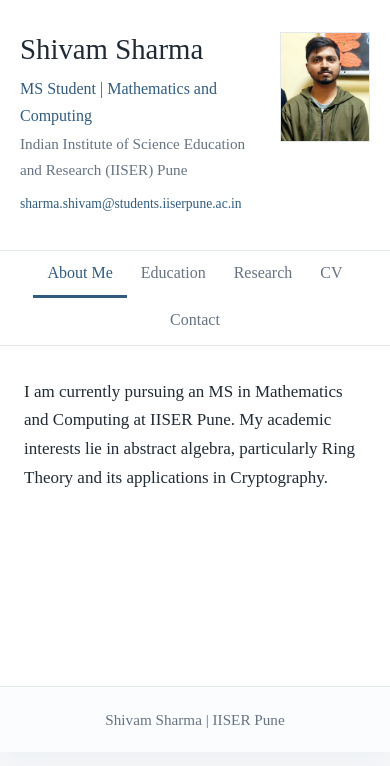
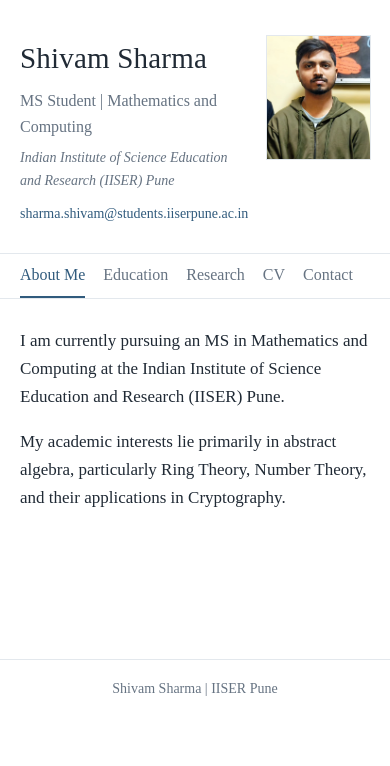
Before and after one commit to stopitshivam/stopitshivam.github.io, a plain HTML site: page index.html in a window 390 px wide. Both pictures are taken after a click on the tab "About Me". Drawn offline with Linux system fonts and the light colour scheme.

Commit message:
Refactor HTML structure and styles for clarity

```diff
--- a/index.html
+++ b/index.html
@@ -1,4 +1,3 @@
-
 <!DOCTYPE html>
 <html lang="en">
 <head>
@@ -24,36 +23,25 @@
 
     body {
       margin: 0;
+      font-family: "Times New Roman", Times, serif;
+      color: var(--ink);
       background: var(--background);
-  color: var(--ink);
-  font-family: "Times New Roman", Times, serif;
+      line-height: 1.65;
       font-size: 17px;
-  line-height: 1.7;
-}
-
-a {
-  color: var(--accent);
-  text-decoration: none;
-}
-
-a:hover {
-  text-decoration: underline;
     }
 
     .page {
-  width: min(1000px, calc(100% - 40px));
-  margin: 42px auto;
+      width: min(1000px, 100%);
+      margin: 0 auto;
       background: var(--paper);
-  border: 1px solid var(--line);
-  box-shadow: 0 8px 30px rgba(25, 45, 65, 0.04);
-  min-height: 650px;
+      min-height: 100vh;
     }
 
     /* Profile header */
 
     .profile {
       width: min(790px, calc(100% - 64px));
-  margin: 0 auto;
+      margin: auto;
       padding: 48px 0 35px;
       display: flex;
       align-items: center;
@@ -63,253 +51,234 @@ a:hover {
 
     .profile-info {
       flex: 1;
-  min-width: 0;
     }
 
     .profile h1 {
-  margin: 0;
-  font-size: clamp(2.2rem, 5vw, 3rem);
-  line-height: 1.2;
+      font-size: 38px;
       font-weight: normal;
-  letter-spacing: 0;
+      margin: 0 0 5px;
+      letter-spacing: 0.2px;
     }
 
-.role {
-  margin: 8px 0 2px;
-  color: var(--accent);
-  font-size: 1.15rem;
+    .designation {
+      margin: 0 0 5px;
+      color: var(--muted);
+      font-size: 18px;
     }
 
     .affiliation {
-  margin: 0;
+      margin: 0 0 10px;
       color: var(--muted);
-  font-size: 1.05rem;
     }
 
     .email {
-  display: inline-block;
-  margin-top: 9px;
-  font-size: 1rem;
+      margin: 0;
+      font-size: 16px;
+    }
+
+    .email a {
+      color: var(--accent);
+      text-decoration: none;
+    }
+
+    .email a:hover {
+      text-decoration: underline;
     }
 
     .photo {
       width: 145px;
       height: 165px;
-  flex: 0 0 145px;
       object-fit: cover;
       object-position: center;
+      flex-shrink: 0;
       border: 1px solid var(--line);
+    }
+
+    .affiliation a,
+    .institution a {
+      font-style: italic;
+      color: var(--muted);
+      text-decoration: none;
+    }
+
+    .affiliation a:hover,
+    .institution a:hover {
+      color: var(--accent);
+      text-decoration: underline;
     }
 
     /* Navigation */
 
-nav {
-  display: flex;
-  justify-content: center;
-  flex-wrap: wrap;
-  padding: 0 20px;
-  background: white;
+    .navigation {
       border-top: 1px solid var(--line);
       border-bottom: 1px solid var(--line);
+      padding: 0;
     }
 
-nav button {
-  appearance: none;
-  border: 0;
-  border-bottom: 3px solid transparent;
-  background: transparent;
-  padding: 16px 23px;
-  color: var(--muted);
-  font-family: "Times New Roman", Times, serif;
-  font-size: 1.05rem;
-  cursor: pointer;
-  transition: 0.2s;
+    .tabs {
+      width: min(790px, calc(100% - 64px));
+      margin: auto;
+      display: flex;
+      flex-wrap: wrap;
+      gap: 30px;
     }
 
-nav button:hover,
-nav button[aria-selected="true"] {
+    .tab {
+      font-family: "Times New Roman", Times, serif;
+      font-size: 17px;
+      color: var(--muted);
+      background: none;
+      border: none;
+      border-bottom: 2px solid transparent;
+      padding: 15px 0 13px;
+      cursor: pointer;
+    }
+
+    .tab:hover {
+      color: var(--accent);
+    }
+
+    .tab[aria-selected="true"] {
       color: var(--accent);
       border-bottom-color: var(--accent);
     }
 
-/* Content */
+    /* Main content */
 
     main {
       width: min(790px, calc(100% - 64px));
-  margin: 0 auto;
-  min-height: 340px;
+      margin: auto;
+      padding: 38px 0 65px;
+      min-height: 360px;
     }
 
     .panel {
       display: none;
-  padding: 38px 0 50px;
     }
 
     .panel.active {
       display: block;
     }
+
     /* Hide repeated section headings inside the content */
     .panel h2 {
       display: none;
     }
 
-h2 {
-  margin: 0 0 18px;
-  color: var(--accent);
-  font-size: 1.35rem;
-  font-weight: normal;
+    p {
+      margin-top: 0;
     }
 
-p {
-  margin: 0 0 13px;
+    .entry {
+      margin-bottom: 27px;
     }
 
-.list {
-  margin: 0;
-  padding-left: 22px;
-}
-
-.list li {
-  padding: 3px 0;
-}
-
-/* Education */
-
-.edu {
-  display: grid;
-  grid-template-columns: 1fr auto;
-  gap: 5px 20px;
-  padding: 14px 0;
-  border-bottom: 1px solid var(--line);
-}
-
-.edu:last-child {
-  border-bottom: 0;
-}
-
-.year {
-  color: var(--muted);
-  white-space: nowrap;
+    .entry-title {
+      font-size: 19px;
+      font-weight: bold;
+      margin: 0 0 3px;
     }
 
     .institution {
-  grid-column: 1 / -1;
       color: var(--muted);
-  font-size: 1rem;
+      margin: 0;
     }
 
-/* CV */
+    .date {
+      color: var(--muted);
+      font-size: 16px;
+      margin: 2px 0 0;
+    }
 
-.cv {
+    .research-list {
+      padding-left: 22px;
+      margin-top: 8px;
+    }
+
+    .research-list li {
+      margin-bottom: 7px;
+    }
+
+    /* CV button */
+
+    .cv-button {
       display: inline-block;
+      padding: 9px 18px;
       margin-top: 8px;
-  padding: 9px 19px;
-  color: white;
-  background: var(--accent);
       border: 1px solid var(--accent);
-  font-family: "Times New Roman", Times, serif;
-  font-size: 1rem;
+      color: var(--accent);
+      text-decoration: none;
+      font-size: 16px;
       transition: 0.2s;
     }
 
-.cv:hover {
-  color: var(--accent);
-  background: white;
-  text-decoration: none;
+    .cv-button:hover {
+      background: var(--accent);
+      color: white;
     }
 
     /* Footer */
 
     footer {
-  padding: 20px;
+      border-top: 1px solid var(--line);
+      padding: 17px 32px;
       text-align: center;
       color: var(--muted);
-  background: #fbfcfd;
-  border-top: 1px solid var(--line);
-  font-size: 0.95rem;
+      font-size: 14px;
     }
 
     /* Mobile layout */
 
-@media (max-width: 650px) {
-
-  .page {
-    width: 100%;
-    margin: 0;
-    border: 0;
+    @media (max-width: 600px) {
+      .profile {
+        width: calc(100% - 40px);
+        padding: 35px 0 28px;
+        gap: 18px;
+        align-items: flex-start;
       }
 
-  .profile {
-    width: calc(100% - 40px);
-    gap: 18px;
-    padding: 32px 0;
+      .profile h1 {
+        font-size: 29px;
+      }
+
+      .designation {
+        font-size: 16px;
+      }
+
+      .affiliation,
+      .email {
+        font-size: 14px;
       }
 
       .photo {
-    width: 110px;
-    height: 130px;
-    flex-basis: 110px;
+        width: 105px;
+        height: 125px;
       }
 
-  nav {
-    justify-content: center;
-    padding: 0 5px;
+      .tabs {
+        width: calc(100% - 40px);
+        gap: 18px;
       }
 
-  nav button {
-    padding: 13px 14px;
-    font-size: 1rem;
+      .tab {
+        font-size: 16px;
+        padding: 12px 0;
       }
 
       main {
-    width: calc(100% - 48px);
-  }
-
-  .panel {
-    padding: 32px 0 40px;
+        width: calc(100% - 40px);
+        padding-top: 28px;
       }
     }
 
-@media (max-width: 420px) {
-
+    @media (max-width: 380px) {
       .profile {
-    align-items: flex-start;
-    gap: 12px;
+        flex-direction: column-reverse;
       }
 
       .photo {
-    width: 90px;
-    height: 110px;
-    flex-basis: 90px;
-  }
-
-  .profile h1 {
-    font-size: 1.8rem;
-  }
-
-  .role {
-    font-size: 1rem;
-  }
-
-  .affiliation {
-    font-size: 0.95rem;
-  }
-
-  .email {
-    font-size: 0.85rem;
-    overflow-wrap: anywhere;
-  }
-
-  .edu {
-    grid-template-columns: 1fr;
-  }
-
-  .year {
-    grid-row: 2;
-  }
-
-  .institution {
-    grid-column: 1;
+        width: 115px;
+        height: 130px;
       }
     }
   </style>
@@ -319,101 +288,110 @@ footer {
 
   <div class="page">
 
-<!-- PROFILE HEADER -->
-
+    <!-- Profile header -->
     <header class="profile">
 
       <div class="profile-info">
-
         <h1>Shivam Sharma</h1>
 
-    <p class="role">
+        <p class="designation">
           MS Student | Mathematics and Computing
         </p>
 
         <p class="affiliation">
+          <a href="https://www.iiserpune.ac.in/"
+             target="_blank"
+             rel="noopener noreferrer">
             Indian Institute of Science Education and Research (IISER) Pune
+          </a>
         </p>
 
-    <a class="email"
-       href="mailto:sharma.shivam@students.iiserpune.ac.in">
+        <p class="email">
+          <a href="mailto:sharma.shivam@students.iiserpune.ac.in">
             sharma.shivam@students.iiserpune.ac.in
           </a>
-
+        </p>
       </div>
 
       <img
+        src="profile.jpg"
+        alt="Profile photograph of Shivam Sharma"
         class="photo"
-    src="profile.jpg"
-    alt="Photograph of Shivam Sharma"
       >
 
     </header>
 
 
-<!-- CLICKABLE NAVIGATION -->
+    <!-- Navigation tabs -->
+    <nav class="navigation" aria-label="Main navigation">
 
-<nav role="tablist" aria-label="Website sections">
+      <div class="tabs" role="tablist">
 
-  <button type="button"
+        <button
+          class="tab"
+          id="tab-about"
           role="tab"
-          id="tab-about"
+          aria-selected="true"
           aria-controls="about"
-          aria-selected="true"
-          data-panel="about">
+          tabindex="0"
+          onclick="showPanel('about', this)">
           About Me
         </button>
 
-  <button type="button"
+        <button
+          class="tab"
+          id="tab-education"
           role="tab"
-          id="tab-education"
+          aria-selected="false"
           aria-controls="education"
-          aria-selected="false"
           tabindex="-1"
-          data-panel="education">
+          onclick="showPanel('education', this)">
           Education
         </button>
 
-  <button type="button"
+        <button
+          class="tab"
+          id="tab-research"
           role="tab"
-          id="tab-research"
+          aria-selected="false"
           aria-controls="research"
-          aria-selected="false"
           tabindex="-1"
-          data-panel="research">
+          onclick="showPanel('research', this)">
           Research
         </button>
 
-  <button type="button"
+        <button
+          class="tab"
+          id="tab-cv"
           role="tab"
-          id="tab-cv"
+          aria-selected="false"
           aria-controls="cv"
-          aria-selected="false"
           tabindex="-1"
-          data-panel="cv">
+          onclick="showPanel('cv', this)">
           CV
         </button>
 
-  <button type="button"
+        <button
+          class="tab"
+          id="tab-contact"
           role="tab"
-          id="tab-contact"
+          aria-selected="false"
           aria-controls="contact"
-          aria-selected="false"
           tabindex="-1"
-          data-panel="contact">
+          onclick="showPanel('contact', this)">
           Contact
         </button>
 
+      </div>
     </nav>
 
 
-<!-- SECTION CONTENT -->
-
+    <!-- Main content -->
     <main>
 
-  <!-- ABOUT ME: THE DEFAULT VISIBLE SECTION -->
-
-  <section class="panel active"
+      <!-- About Me -->
+      <section
+        class="panel active"
         id="about"
         role="tabpanel"
         aria-labelledby="tab-about">
@@ -422,18 +400,22 @@ footer {
 
         <p>
           I am currently pursuing an MS in Mathematics and Computing
-      at IISER Pune. My academic interests lie in abstract algebra,
-      particularly Ring Theory and its applications in Cryptography.
+          at the Indian Institute of Science Education and Research
+          (IISER) Pune.
         </p>
 
-    <!-- Add more details about yourself here. -->
+        <p>
+          My academic interests lie primarily in abstract algebra,
+          particularly Ring Theory, Number Theory, and their
+          applications in Cryptography.
+        </p>
 
       </section>
 
 
-  <!-- EDUCATION -->
-
-  <section class="panel"
+      <!-- Education -->
+      <section
+        class="panel"
         id="education"
         role="tabpanel"
         aria-labelledby="tab-education"
@@ -441,61 +423,67 @@ footer {
 
         <h2>Education</h2>
 
-    <div class="edu">
+        <div class="entry">
+          <p class="entry-title">
+            MS Mathematics and Computing
+          </p>
 
-      <strong>MS Mathematics and Computing</strong>
+          <p class="institution">
+            <a href="https://www.iiserpune.ac.in/"
+               target="_blank"
+               rel="noopener noreferrer">
+              Indian Institute of Science Education and Research (IISER) Pune
+            </a>
+          </p>
 
-      <span class="year">2026–2028</span>
-
-      <span class="institution">
-        Indian Institute of Science Education and Research (IISER) Pune
-      </span>
-
+          <p class="date">2026 – 2028</p>
         </div>
 
-    <div class="edu">
+        <div class="entry">
+          <p class="entry-title">
+            B.Sc. (Hons.) Mathematics
+          </p>
 
-      <strong>B.Sc. (Hons.) Mathematics</strong>
+          <p class="institution">
+            <a href="https://www.du.ac.in/"
+               target="_blank"
+               rel="noopener noreferrer">
+              University of Delhi
+            </a>
+          </p>
 
-      <span class="year">2023–2026</span>
-
-      <span class="institution">
-        University of Delhi
-      </span>
-
+          <p class="date">2023 – 2026</p>
         </div>
-
-    <!-- Add more qualifications here. -->
 
       </section>
 
 
-  <!-- RESEARCH -->
-
-  <section class="panel"
+      <!-- Research -->
+      <section
+        class="panel"
         id="research"
         role="tabpanel"
         aria-labelledby="tab-research"
         hidden>
 
-    <h2>Research Interests</h2>
+        <h2>Research</h2>
 
-    <ul class="list">
+        <p>
+          My research interests include:
+        </p>
 
+        <ul class="research-list">
           <li>Ring Theory</li>
           <li>Number Theory</li>
           <li>Cryptography</li>
-
         </ul>
-
-    <!-- Add research projects, publications and presentations here. -->
 
       </section>
 
 
       <!-- CV -->
-
-  <section class="panel"
+      <section
+        class="panel"
         id="cv"
         role="tabpanel"
         aria-labelledby="tab-cv"
@@ -504,23 +492,23 @@ footer {
         <h2>Curriculum Vitae</h2>
 
         <p>
-      My CV contains further details about my education,
-      technical skills and academic background.
+          My curriculum vitae is available at the link below.
         </p>
 
-    <a class="cv"
+        <a
+          class="cv-button"
           href="https://drive.google.com/file/d/1L4itAMqI7-j89zP4iOcQpTXU4VsugHLx/view?usp=drive_link"
           target="_blank"
           rel="noopener noreferrer">
-      View My CV
+          View Curriculum Vitae
         </a>
 
       </section>
 
 
-  <!-- CONTACT: EMAIL ONLY -->
-
-  <section class="panel"
+      <!-- Contact -->
+      <section
+        class="panel"
         id="contact"
         role="tabpanel"
         aria-labelledby="tab-contact"
@@ -540,6 +528,7 @@ footer {
     </main>
 
 
+    <!-- Footer -->
     <footer>
       Shivam Sharma | IISER Pune
     </footer>
@@ -547,76 +536,31 @@ footer {
   </div>
 
 
-<!-- TAB SWITCHING SCRIPT -->
+  <!-- Tab switching script -->
+  <script>
+    function showPanel(panelId, clickedTab) {
 
-<script>
+      const panels = document.querySelectorAll(".panel");
+      const tabs = document.querySelectorAll(".tab");
 
-const tabs = Array.from(
-  document.querySelectorAll('[role="tab"]')
-);
-
-const panels = Array.from(
-  document.querySelectorAll('[role="tabpanel"]')
-);
-
-function showPanel(panelId) {
-
-  tabs.forEach((tab) => {
-
-    const selected = tab.dataset.panel === panelId;
-
-    tab.setAttribute(
-      'aria-selected',
-      String(selected)
-    );
-
-    tab.tabIndex = selected ? 0 : -1;
-
+      panels.forEach(panel => {
+        panel.classList.remove("active");
+        panel.hidden = true;
       });
 
-  panels.forEach((panel) => {
-
-    const selected = panel.id === panelId;
-
-    panel.classList.toggle('active', selected);
-
-    panel.hidden = !selected;
-
+      tabs.forEach(tab => {
+        tab.setAttribute("aria-selected", "false");
+        tab.setAttribute("tabindex", "-1");
       });
 
+      const selectedPanel = document.getElementById(panelId);
+
+      selectedPanel.classList.add("active");
+      selectedPanel.hidden = false;
+
+      clickedTab.setAttribute("aria-selected", "true");
+      clickedTab.setAttribute("tabindex", "0");
     }
-
-tabs.forEach((tab, index) => {
-
-  tab.addEventListener('click', () => {
-    showPanel(tab.dataset.panel);
-  });
-
-  tab.addEventListener('keydown', (event) => {
-
-    if (
-      event.key === 'ArrowRight' ||
-      event.key === 'ArrowLeft'
-    ) {
-
-      event.preventDefault();
-
-      const direction =
-        event.key === 'ArrowRight' ? 1 : -1;
-
-      const nextIndex =
-        (index + direction + tabs.length) % tabs.length;
-
-      tabs[nextIndex].focus();
-
-      showPanel(tabs[nextIndex].dataset.panel);
-
-    }
-
-  });
-
-});
-
   </script>
 
 </body>
```
Lines whose indentation alone changed are shown as unchanged.
